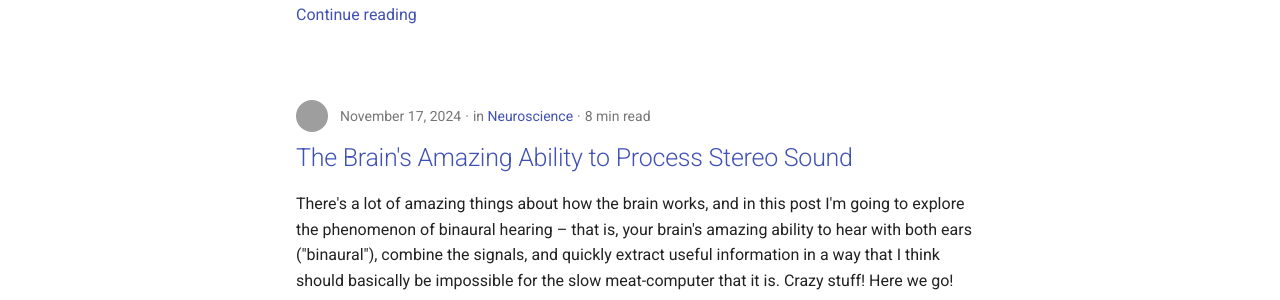
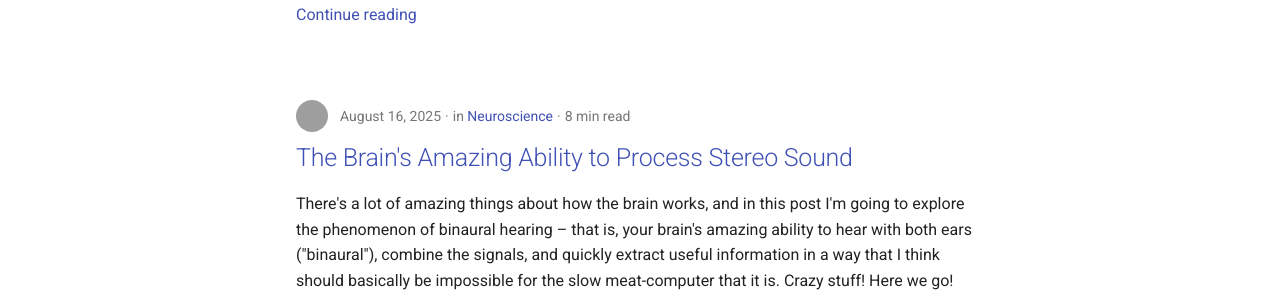
Before and after one commit to JnBrymn/JnBrymn.github.io, an MkDocs documentation site: the page built from docs/index.md, in a window 1280 px wide and 900 px high, scrolled down 409 px. Shown: the part 152-452 px from the top of the window. Built offline with MkDocs 1.6.1 and Material for MkDocs 9.7.7, drawn with Linux system fonts in a browser that asks for light colours; grey boxes are pictures that could not be loaded.

Commit message:
messed up date on binaural post

```diff
--- a/docs/blog/posts/the-brain-is-a-binaural-interferometer.md
+++ b/docs/blog/posts/the-brain-is-a-binaural-interferometer.md
@@ -1,5 +1,5 @@
 ---
-date: 2024-11-17
+date: 2025-08-16
 authors:
 - jnbrymn
 title: The Brain's Amazing Ability to Process Stereo Sound
```
